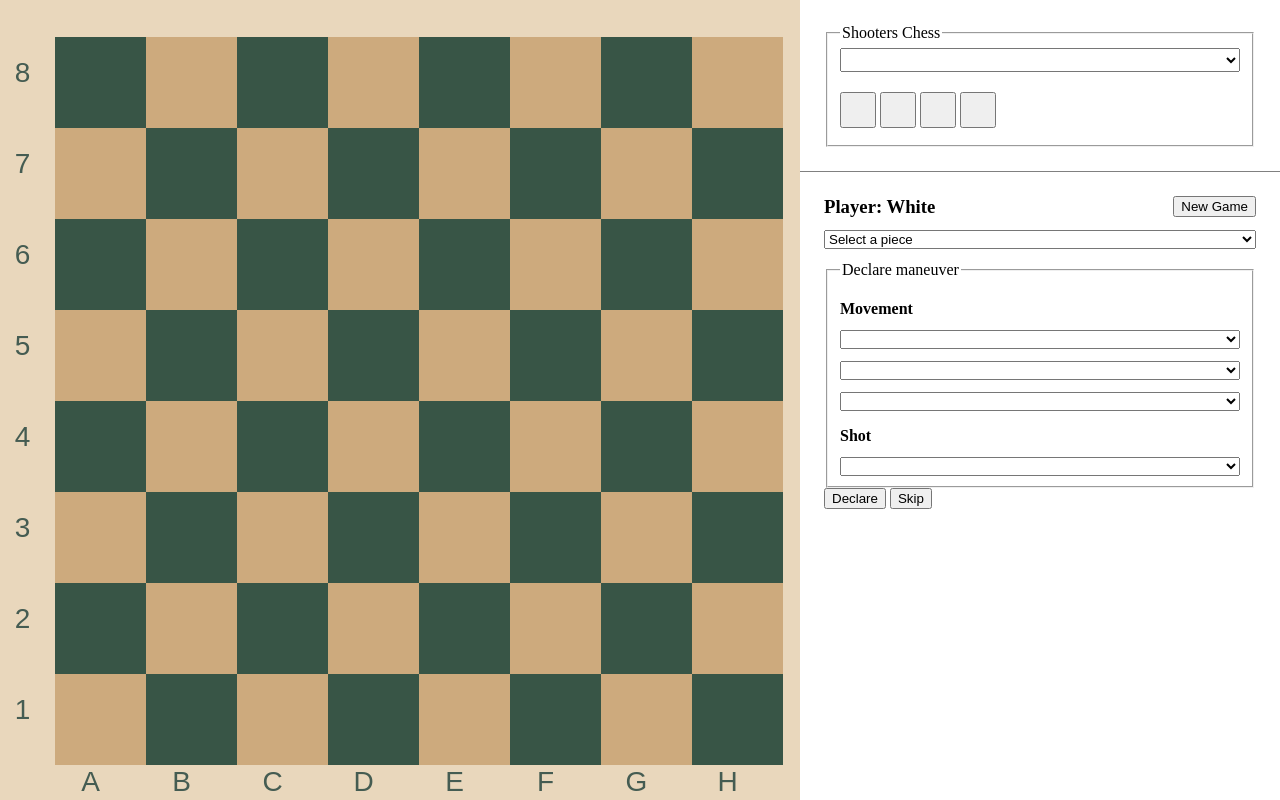
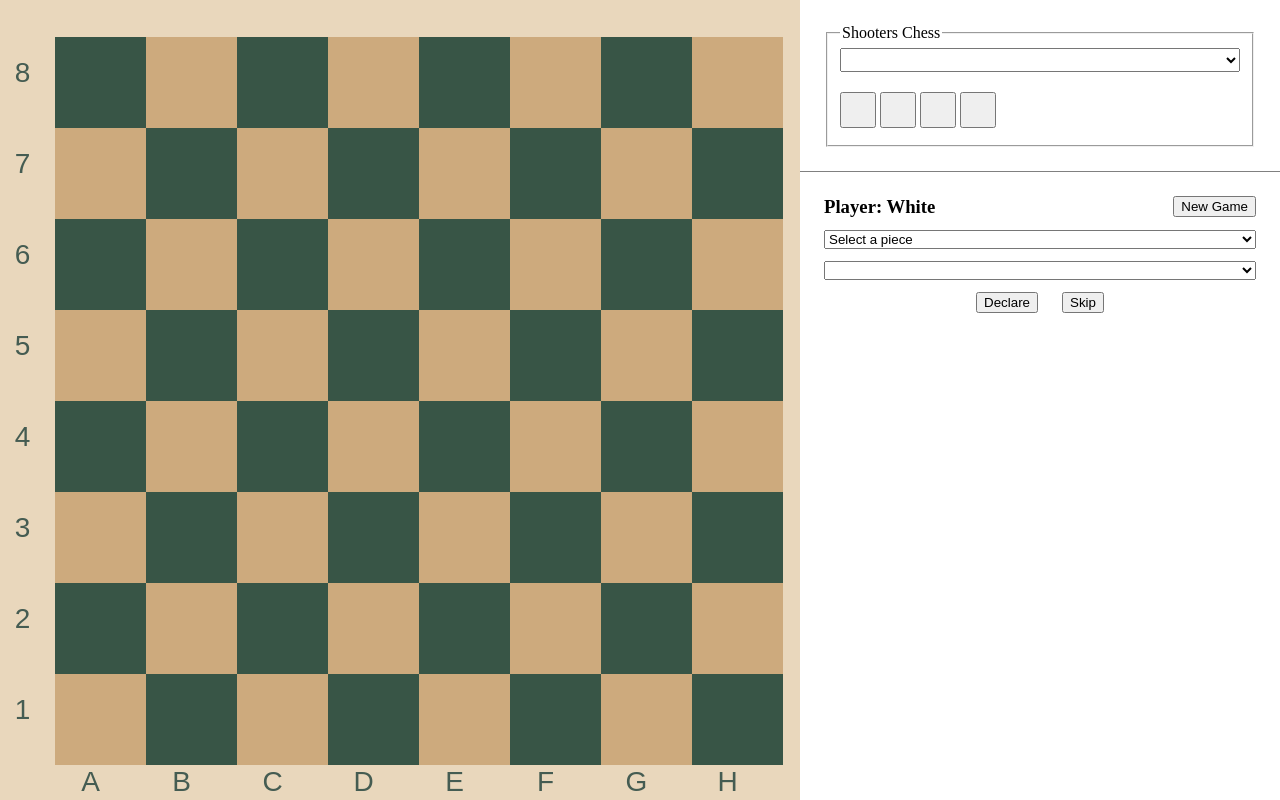
Before and after one commit to SmKou/shooters-chess, a website built with Vite: page index.html in a window 1280 px wide. Built offline with nearby package versions, Linux system fonts and the light colour scheme; a web font is replaced by a local one.

Commit message:
Change UI to select maneuvers

```diff
--- a/index.html
+++ b/index.html
@@ -199,15 +199,7 @@
         <section id="player-maneuver"></section>
         <section id="input">
             <select id="user-pieces"></select>
-            <fieldset>
-                <legend>Declare maneuver</legend>
-                <p><strong>Movement</strong></p>
-                <select id="move-to"></select>
-                <select id="bridge-with"></select>
-                <select id="unload-to"></select>
-                <p><strong>Shot</strong></p>
-                <select id="shoot-at"></select>
-            </fieldset>
+            <select id="user-maneuvers"></select>
             <div>
                 <button id="submit-btn">Declare</button>
                 <button id="skip-btn">Skip</button>
--- a/main.js
+++ b/main.js
@@ -200,10 +200,7 @@ const start_turn = () => {
     const side = game.player ? 'white' : 'black'
     document.getElementById('user').innerHTML = side[0].toUpperCase() + side.slice(1)
 
-    document.getElementById('move-to').innerHTML = ''
-    document.getElementById('bridge-with').innerHTML = ''
-    document.getElementById('unload-to').innerHTML = ''
-    document.getElementById('shoot-at').innerHTML = ''
+    document.getElementById('user-maneuvers').innerHTML = ''
 
     const pieces_list = get_pieces(side)
     if (game.players[Number(game.player)]) {
--- a/style.css
+++ b/style.css
@@ -76,9 +76,17 @@ footer select {
     margin-top: 1.2rem;
 }
 
-footer fieldset { margin-top: 1.2rem }
+footer div {
+    width: 100%;
+    margin-top: 1.2rem;
+    display: flex;
+    justify-content: center;
+}
 
-footer p { margin-bottom: 0 }
+footer div button {
+    margin-left: 1.2rem;
+    margin-right: 1.2rem;
+}
 
 #user-turn {
     display: flex;
```
